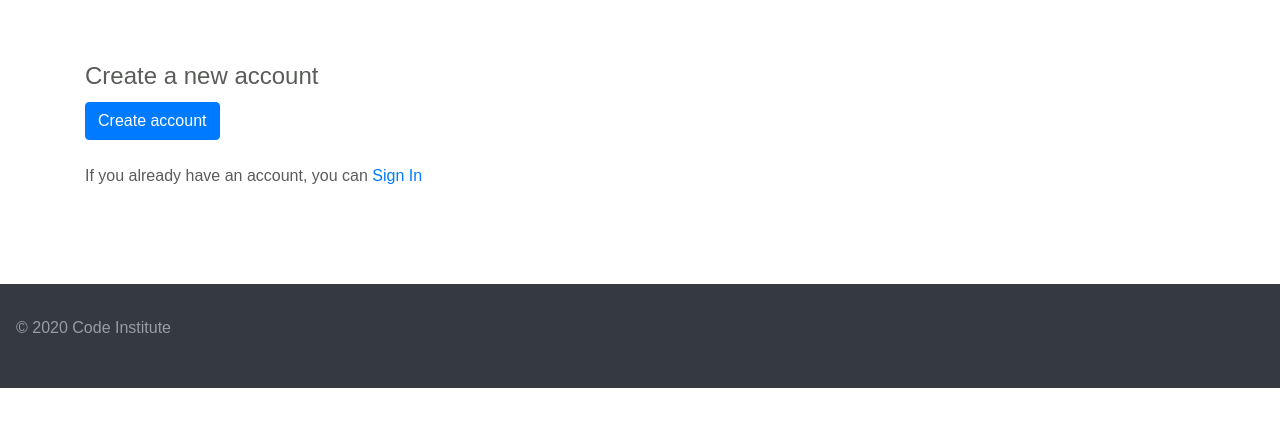
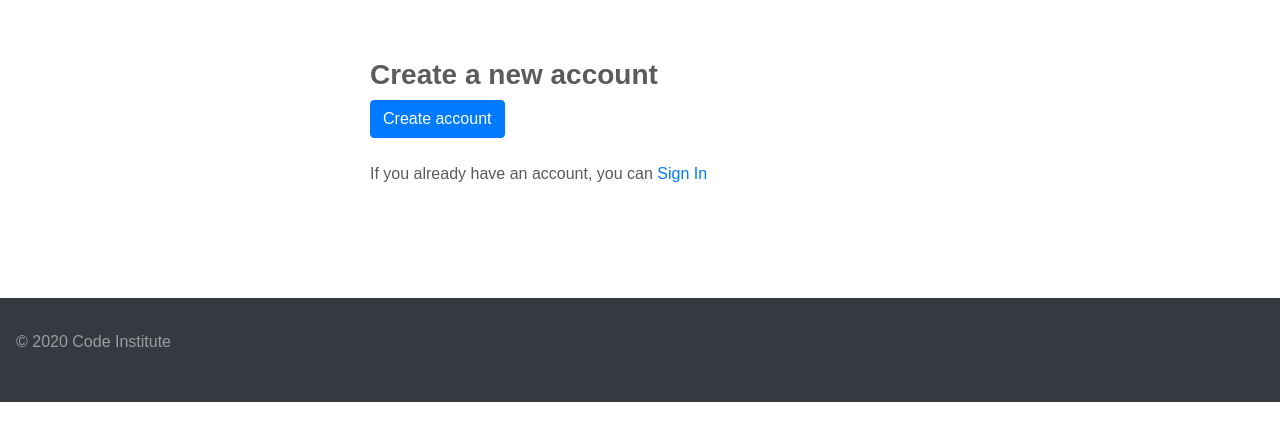
Before and after one commit to adrian80z/e-commerce, a Django app: template accounts/templates/registration.html in a window 1280 px wide. Shown: the part 56-497 px from the top of the page. Run offline with Django 3.2, Linux system fonts and the light colour scheme; the template is opened without the code that fills it, so the values that code supplies are empty; some libraries are stand-ins or nearby versions.

Commit message:
layout update, comments added

```diff
--- a/accounts/templates/index.html
+++ b/accounts/templates/index.html
@@ -1,5 +1,3 @@
 {% extends 'base.html' %}
-
-{% block page_title %} Home Page {% endblock %}
-
-{% block page_heading %} Home {% endblock %}
+{% block page_title %}{% endblock %}
+{% block page_heading %}{% endblock %}
--- a/accounts/templates/registration.html
+++ b/accounts/templates/registration.html
@@ -1,17 +1,24 @@
 {% extends 'base.html' %}
-
 {% load bootstrap_tags %}
 
-{% block page_title %} Registration Page {% endblock %}
+{% block page_title %} TopTech | Registration Page {% endblock %}
 
 {% block content %}
-<form method="POST" class="">
+<!--registration form-->
+<div class="row">
+    <div class="col-sm-12 col-md-6 offset-md-3">
+        <form method="POST" class="login">
             <fieldset class="form-group">
-        <legend>Create a new account</legend>
+                <h1 class="log-heading">Create a new account</h1>
                 {% csrf_token %}
                 {{ registration_form | as_bootstrap }}
                 <button type="submit" class="btn btn-primary">Create account</button><br /><br />
-        <p>If you already have an account, you can <a href="{% url 'login' %}">Sign In</a></p>
+                <p class="login-ref">If you already have an account, you can <a href="{% url 'login' %}">Sign In</a></p>
             </fieldset>
         </form>
+        <!--/form-->
+    </div>
+    <!--/column-->
+</div>
+<!--/row-->
 {% endblock %}
```
Also changed, not shown: accounts/templates/login.html (+11 -4 lines). Lines whose indentation alone changed are shown as unchanged.
